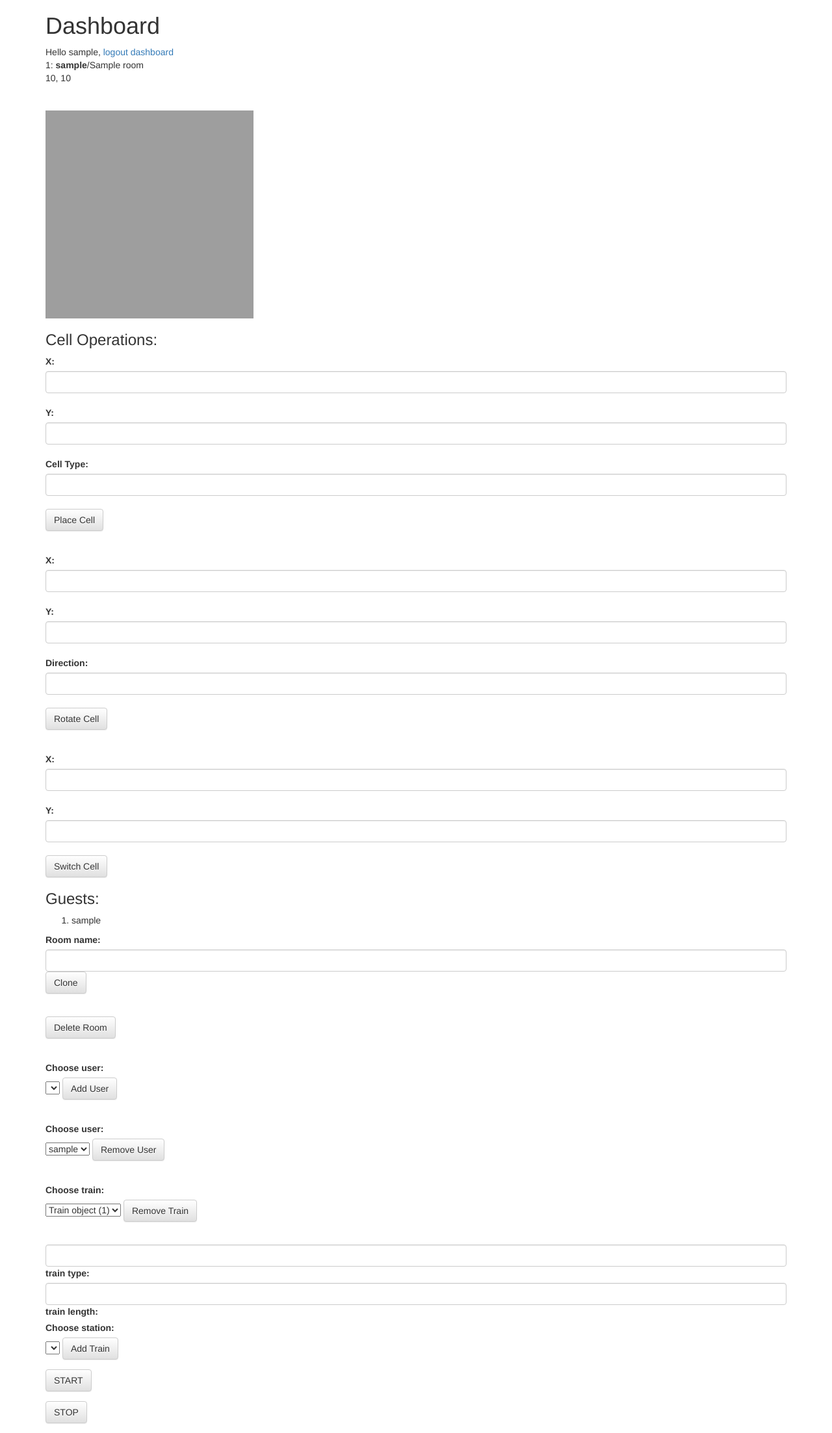
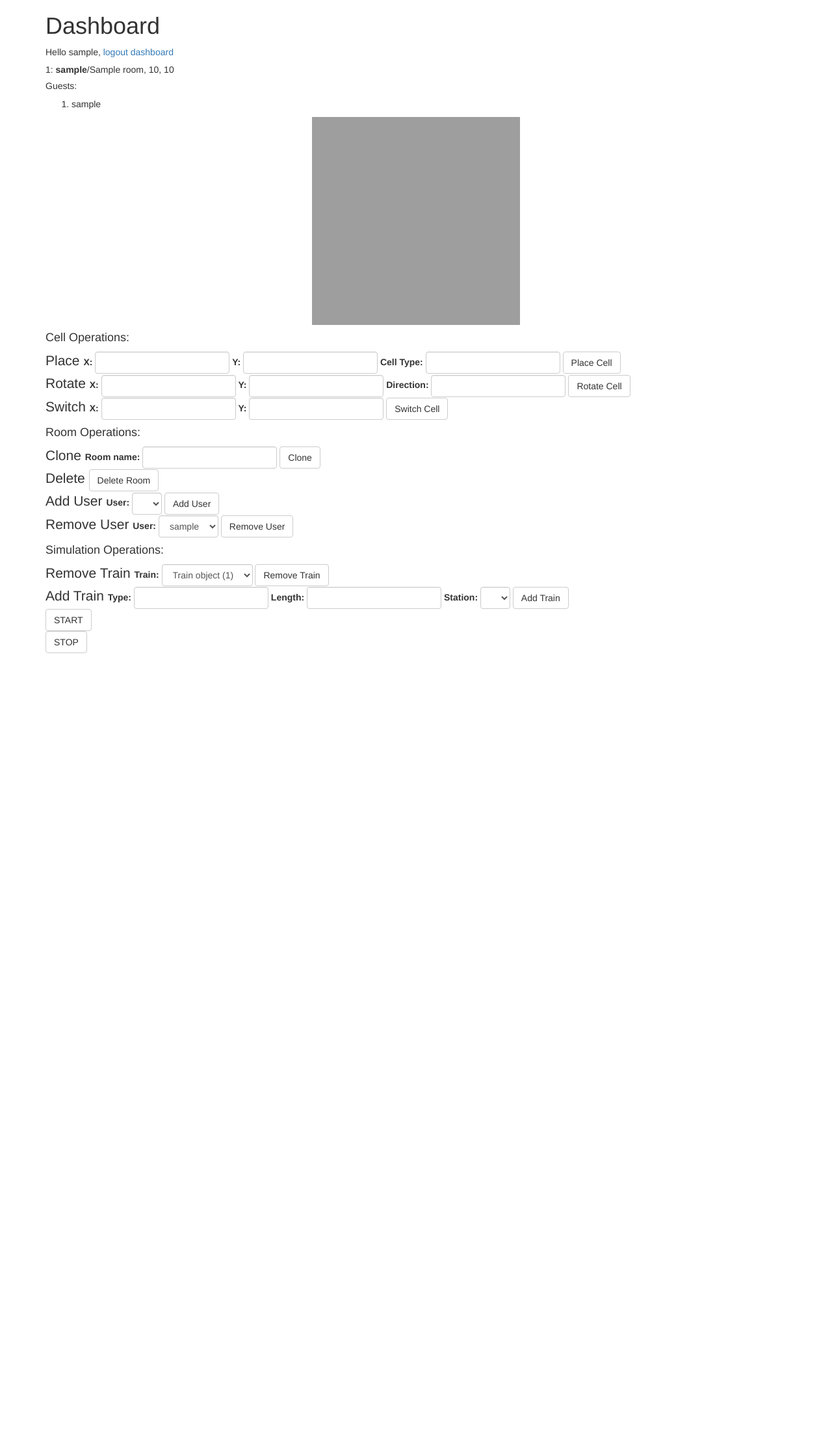
Before and after one commit to ucanyiit/YATSIM, a Django app: page /room/1 in a window 1280 px wide. Shown: the whole page at 65% size. After the commit the page ends 1005 px from the top, so only its background shows below. Run offline with Django 4.2, Linux system fonts and the light colour scheme; a user stored in the database is signed in; tables that the repository leaves empty hold one stand-in row (values such as "Sample post"); lists and menus that the app fills with data are empty; some libraries are stand-ins or nearby versions; grey boxes are pictures that could not be loaded.

Commit message:
Visual improvements

```diff
--- a/yatsim/templates/base.html
+++ b/yatsim/templates/base.html
@@ -6,9 +6,6 @@
 
   <!-- Latest compiled and minified CSS -->
 <link rel="stylesheet" href="https://stackpath.bootstrapcdn.com/bootstrap/3.4.1/css/bootstrap.min.css" integrity="sha384-HSMxcRTRxnN+Bdg0JdbxYKrThecOKuH5zCYotlSAcp1+c8xmyTe9GYg1l9a69psu" crossorigin="anonymous">
-
-<!-- Optional theme -->
-<link rel="stylesheet" href="https://stackpath.bootstrapcdn.com/bootstrap/3.4.1/css/bootstrap-theme.min.css" integrity="sha384-6pzBo3FDv/PJ8r2KRkGHifhEocL+1X2rVCTTkUfGk7/0pbek5mMa1upzvWbrUbOZ" crossorigin="anonymous">
 
 <!-- Latest compiled and minified JavaScript -->
 <script src="https://stackpath.bootstrapcdn.com/bootstrap/3.4.1/js/bootstrap.min.js" integrity="sha384-aJ21OjlMXNL5UyIl/XNwTMqvzeRMZH2w8c5cRVpzpU8Y5bApTppSuUkhZXN0VxHd" crossorigin="anonymous"></script>
--- a/yatsim/templates/dashboard/room.html
+++ b/yatsim/templates/dashboard/room.html
@@ -7,15 +7,23 @@
 
 Hello {{ user.username }}, <a href={% url "logout" %}>logout</a> <a href={% url "dashboard" %}>dashboard</a>
 
-<br>
-{{room.id}}: <b>{{room.owner.username}}</b>/{{ room.room_name }}
-<br>
-{{room.height}}, {{room.width}}
+<h5>
+{{room.id}}: <b>{{room.owner.username}}</b>/{{ room.room_name }}, {{room.height}}, {{room.width}}
+</h5>
 
-<br>
-<br>
-<br>
+<h5>
+    Guests:
+</h5>
+<ol>
+    {% for u in room.guests.all %}
+        <li>{{u.username}}</li>
+    {% empty %}
+        No guests :(
+    {% endfor %}
+</ol>
 
+
+<center>
     <table>
         {% for cell_row in cells %}
         <tr>
@@ -32,80 +40,70 @@ Hello {{ user.username }}, <a href={% url "logout" %}>logout</a> <a href={% url
         </tr>
         {% endfor %}
     </table>
+</center>
 
-<h3>
+<h4>
     Cell Operations:
-</h3>
+</h4>
 
-<form class="form-group" action="/room/place/{{room.id}}/" method="post">
+<form class="form-inline" action="/room/place/{{room.id}}/" method="post">
     {% csrf_token %}
-    <label for="x">X:</label><br>
-    <input  class="form-control" type="number" id="x" name="x"><br>
-    <label for="y">Y:</label><br>
-    <input  class="form-control" type="number" id="y" name="y"><br>
-    <label for="type">Cell Type:</label><br>
-    <input  class="form-control" type="number" id="type" name="type"><br>
-
+    <span class="lead">Place </span>
+    <label for="x">X:</label>
+    <input  class="form-control" type="number" id="x" name="x">
+    <label for="y">Y:</label>
+    <input  class="form-control" type="number" id="y" name="y">
+    <label for="type">Cell Type:</label>
+    <input  class="form-control" type="number" id="type" name="type">
     <button class="btn btn-default" type="submit" >Place Cell</button>
 </form>
 
-<br>
-
-<form class="form-group" action="/room/rotate/{{room.id}}/" method="post">
+<form class="form-inline" action="/room/rotate/{{room.id}}/" method="post">
     {% csrf_token %}
-    <label for="x">X:</label><br>
-    <input  class="form-control" type="number" id="x" name="x"><br>
-    <label for="y">Y:</label><br>
-    <input  class="form-control" type="number" id="y" name="y"><br>
-    <label for="direction">Direction:</label><br>
-    <input  class="form-control" type="number" id="direction" name="direction"><br>
-
+    <span class="lead">Rotate </span>
+    <label for="x">X:</label>
+    <input  class="form-control" type="number" id="x" name="x">
+    <label for="y">Y:</label>
+    <input  class="form-control" type="number" id="y" name="y">
+    <label for="direction">Direction:</label>
+    <input  class="form-control" type="number" id="direction" name="direction">
     <button class="btn btn-default" type="submit" >Rotate Cell</button>
 </form>
 
-<br>
-
-<form class="form-group" action="/room/switch/{{room.id}}/" method="post">
+<form class="form-inline" action="/room/switch/{{room.id}}/" method="post">
     {% csrf_token %}
-    <label for="x">X:</label><br>
-    <input  class="form-control" type="number" id="x" name="x"><br>
-    <label for="y">Y:</label><br>
-    <input  class="form-control" type="number" id="y" name="y"><br>
+    <span class="lead">Switch </span>
+    <label for="x">X:</label>
+    <input  class="form-control" type="number" id="x" name="x">
+    <label for="y">Y:</label>
+    <input  class="form-control" type="number" id="y" name="y">
 
     <button class="btn btn-default" type="submit" >Switch Cell</button>
 </form>
 
-<h3>
-    Guests:
-</h3>
-<ol>
-    {% for u in room.guests.all %}
-        <li>{{u.username}}</li>
-    {% empty %}
-        No guests :(
-    {% endfor %}
-</ol>
+<h4>Room Operations:</h4>
 
-<form class="form-group" action="/room/clone/{{room.id}}/" method="post">
+<form class="form-inline" action="/room/clone/{{room.id}}/" method="post">
     {% csrf_token %}
-    <label for="room_name">Room name:</label><br>
+    <span class="lead">Clone </span>
+    <label for="room_name">Room name:</label>
     <input  class="form-control" type="text" id="room_name" name="room_name">
 
     <button class="btn btn-default" type="submit" >Clone</button>
 </form>
-<br/>
 
 {% if is_owner %}
-<form class="form-group" action="/room/delete/{{room.id}}/" method="post">
+<form class="form-inline" action="/room/delete/{{room.id}}/" method="post">
     {% csrf_token %}
+    <span class="lead">Delete </span>
     <button class="btn btn-default" type="submit" >Delete Room</button>
 </form>
-<br/>
 
-<form class="form-group" action="/room/add/{{room.id}}/" method="post">
+<form class="form-inline" action="/room/add/{{room.id}}/" method="post">
     {% csrf_token %}
-    <label for="user_id">Choose user:</label><br>
-    <select name="user_id" id="add_username">
+    <span class="lead">Add User </span>
+    <label for="user_id">User:</label>
+    <select name="user_id" id="add_username" class="form-control">
         {% for u in users %}
         <option value="{{u.id}}">{{u.username}}</option>
         {% endfor %}
@@ -113,12 +111,12 @@ Hello {{ user.username }}, <a href={% url "logout" %}>logout</a> <a href={% url
 
     <button class="btn btn-default" type="submit" >Add User</button>
 </form>
-<br/>
 
-<form class="form-group" action="/room/remove/{{room.id}}/" method="post">
+<form class="form-inline" action="/room/remove/{{room.id}}/" method="post">
     {% csrf_token %}
-    <label for="user_id">Choose user:</label><br>
-    <select name="user_id" id="rem_username">
+    <span class="lead">Remove User </span>
+    <label for="user_id">User:</label>
+    <select name="user_id" id="rem_username" class="form-control">
         {% for u in room.guests.all %}
             <option value="{{u.id}}">{{u.username}}</option>
         {% endfor %}
@@ -127,36 +125,38 @@ Hello {{ user.username }}, <a href={% url "logout" %}>logout</a> <a href={% url
     <button class="btn btn-default" type="submit" >Remove User</button>
 </form>
 {% else %}
-<form class="form-group" action="/room/leave/{{room.id}}/" method="post">
+<form class="form-inline" action="/room/leave/{{room.id}}/" method="post">
     {% csrf_token %}
+    <span class="lead">Leave </span>
     <button class="btn btn-default" type="submit" >Leave</button>
 </form>
-<br/>
 {% endif %}
 
-<br/>
-<form class="form-group" action="/room/remove_train/{{room.id}}/" method="post">
+<h4>Simulation Operations:</h4>
+
+<form class="form-inline" action="/room/remove_train/{{room.id}}/" method="post">
     {% csrf_token %}
-    <label for="train_id">Choose train:</label><br>
-    <select name="train_id" id="train_id">
+    <span class="lead">Remove Train </span>
+    <label for="train_id">Train:</label>
+    <select name="train_id" id="train_id" class="form-control">
         {% for train in trains %}
             <option value="{{train.id}}">{{train}}</option>
         {% endfor %}
     </select>
     <button class="btn btn-default" type="submit" >Remove Train</button>
 </form>
-<br/>
 
-<form class="form-group" action="/room/add_train/{{room.id}}/" method="post">
+<form class="form-inline" action="/room/add_train/{{room.id}}/" method="post">
     {% csrf_token %}
+    <span class="lead">Add Train </span>
+    <label for="train_type">Type:</label>
     <input  class="form-control" type="text" id="train_type" name="train_type">
-    <label for="train_type">train type:</label><br>
 
+    <label for="train_length">Length:</label>
     <input  class="form-control" type="number" id="train_length" name="train_length">
-    <label for="train_length">train length:</label><br>
 
-    <label for="station_id">Choose station:</label><br>
-    <select name="station_id" id="station_id">
+    <label for="station_id">Station:</label>
+    <select name="station_id" id="station_id" class="form-control">
         {% for station in stations %}
         <option value="{{station.id}}">{{station}}</option>
         {% endfor %}
@@ -164,12 +164,12 @@ Hello {{ user.username }}, <a href={% url "logout" %}>logout</a> <a href={% url
     <button class="btn btn-default" type="submit" >Add Train</button>
 </form>
 
-<form class="form-group" action="/room/start/{{room.id}}/" method="post">
+<form class="form-inline" action="/room/start/{{room.id}}/" method="post">
     {% csrf_token %}
     <button class="btn btn-default" type="submit" >START</button>
 </form>
 
-<form class="form-group" action="/room/stop/{{room.id}}/" method="post">
+<form class="form-inline" action="/room/stop/{{room.id}}/" method="post">
     {% csrf_token %}
     <button class="btn btn-default" type="submit" >STOP</button>
 </form>
```
Lines whose indentation alone changed are shown as unchanged.
